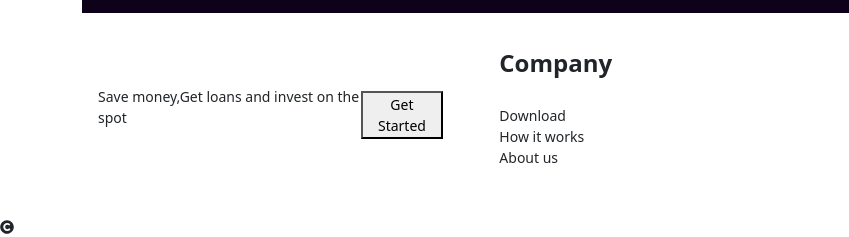
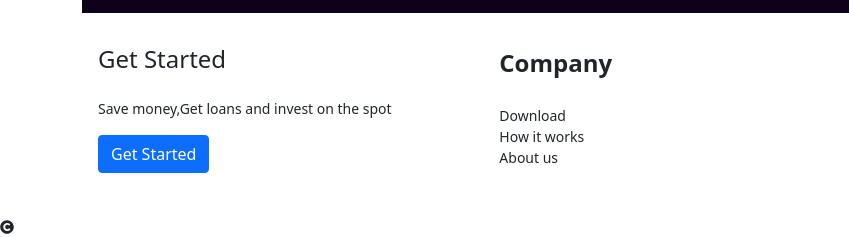
Before and after one commit to ifymeg/web-dev, a plain HTML site: page index.html in a window 1280 px wide. Shown: the part 2192-2429 px from the top of the page, 0-849 px from the left. Drawn offline with nearby package versions, Linux system fonts and the light colour scheme.

Commit message:
structure

```diff
--- a/index.html
+++ b/index.html
@@ -402,9 +402,10 @@
     <div class="container">
       <div class="card-body h-100">
         <div class="row py-3">
-          <div class="col-md-4 d-flex align-items-center">
+          <div class="col-md-4">
+            <h4 class="mb-4">Get Started</h4>
             <p>Save money,Get loans and invest on the spot</p>
-            <button class="ify">Get Started</button>
+            <button class="btn btn-primary ify">Get Started</button>
           </div>
           <div class="col-md-4 d-flex align-items-center">
             <ul class="list">
```
